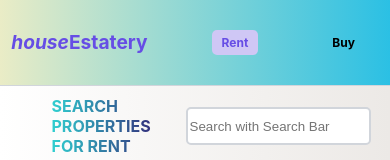
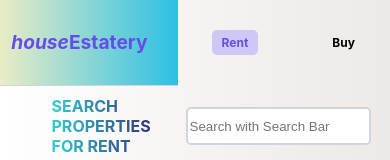
Before and after one commit to onkarv7/reunion-7, a React (Create React App) app: page / in a window 390 px wide. Shown: the top 160 px of the page. Built offline with nearby package versions, Linux system fonts and the light colour scheme.

Commit message:
Update navbar.css

```diff
--- a/src/components/navbar.css
+++ b/src/components/navbar.css
@@ -60,7 +60,7 @@ background: linear-gradient(to right, #EAECC6, #2BC0E4); /* W3C, IE 10+/ Edge, F
 
 
 @media screen and (max-width: 500px) {
-  .link {
+  .navbar {
     font-size: 12px;
     flex-wrap: wrap;
     justify-content: baseline;
```
